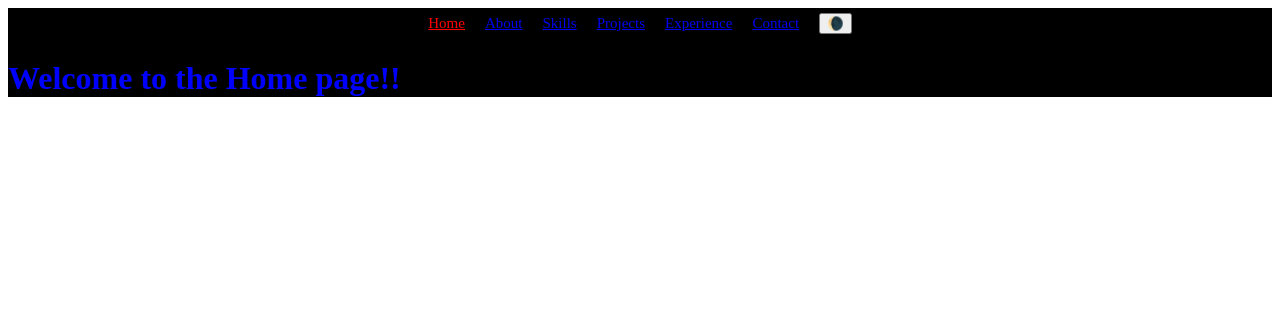
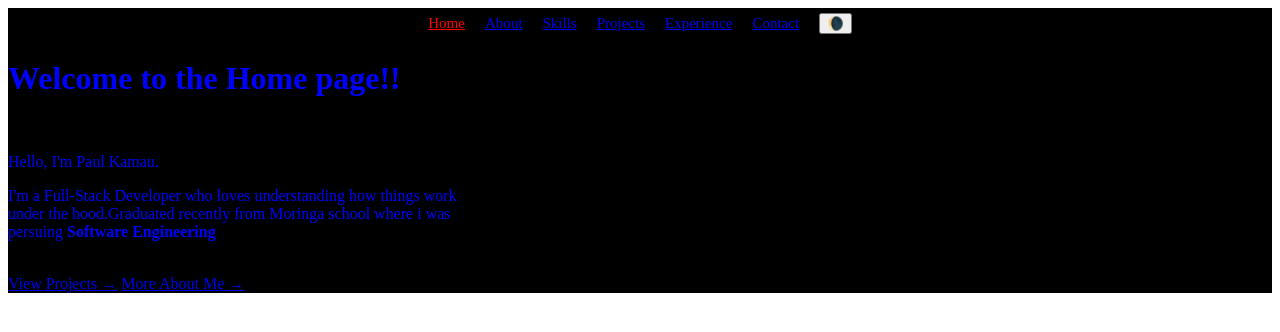
Before and after one commit to kamaukimani/portfolio-website, a React (Vite) app: page / in a window 1280 px wide. Shown: the top 332 px of the page. Built offline with nearby package versions, Linux system fonts and the light colour scheme.

Commit message:
update the Home component

```diff
--- a/src/components/Home.jsx
+++ b/src/components/Home.jsx
@@ -1,9 +1,30 @@
+import {Link} from "react-router-dom";
+
+function Home(){
 
 
-function Home(){
+
     return(
         <main className="color">
             <h1>Welcome to the Home page!!</h1>
+            <br/>
+            <div id="home">
+                <p>
+                Hello, I'm Paul Kamau.
+                </p>
+                <p >
+                    I'm a Full-Stack Developer who loves understanding how things work<br/>
+                    under the hood.Graduated recently from Moringa school where i was <br />
+                    persuing <strong>Software Engineering</strong>
+                </p>
+                <p></p>
+                <br />
+                <div>
+                    <Link to='/projects' className="btn">View Projects &rarr;</Link>
+                    {" "}
+                    <Link to='/about' className="btn">More About Me &rarr;</Link>
+                </div>
+            </div>
         </main>
     )
 }
```
